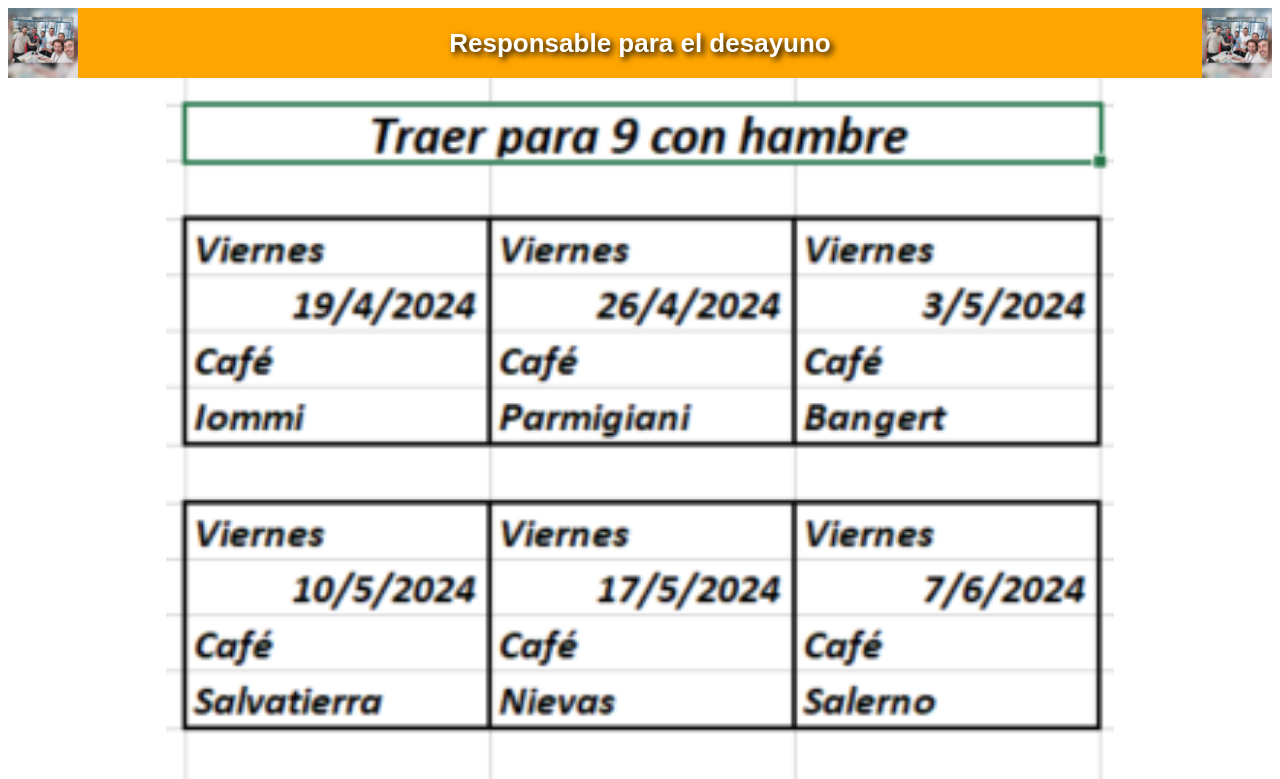
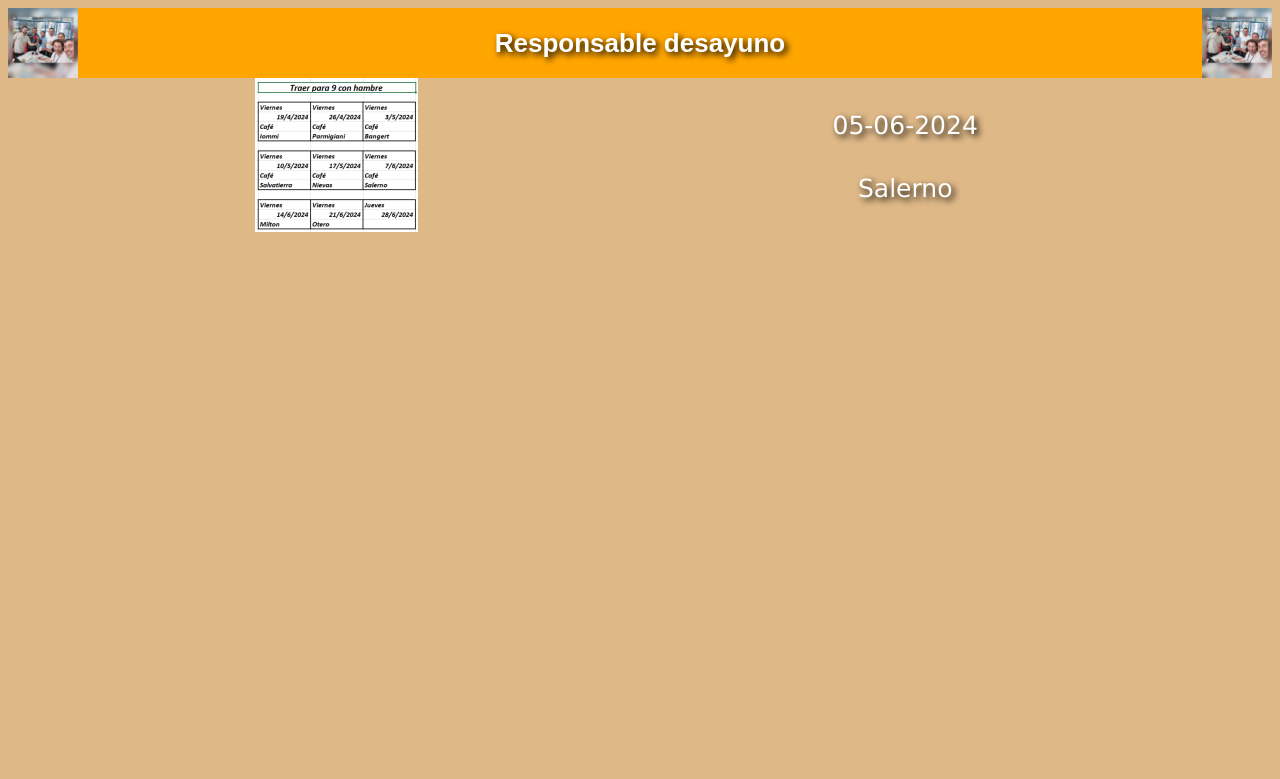
Before and after one commit to Lales38/Quini6, a plain HTML site: page index.html in a window 1280 px wide. Shown: the top 779 px of the page. Drawn offline with Linux system fonts and the light colour scheme; a web font is replaced by a local one.

Commit message:
Update index.html

```diff
--- a/index.html
+++ b/index.html
@@ -1,95 +1,46 @@
 <!DOCTYPE html>
 <html lang="en">
+  <head>
+    <link
+      rel="stylesheet"
+      href="https://fonts.googleapis.com/css?family=Sofia"
+    />
+    <link
+      rel="stylesheet"
+      href="https://fonts.googleapis.com/css?family=Audiowide"
+    />
 
-<head>
-
-    <link rel="stylesheet" href="https://fonts.googleapis.com/css?family=Sofia">
-    <link rel="stylesheet" href="https://fonts.googleapis.com/css?family=Audiowide">
-    <meta charset="UTF-8">
-    <meta name="viewport" content="width=device-width, initial-scale=1.0">
+    <meta charset="UTF-8" />
+    <meta name="viewport" content="width=device-width, initial-scale=1.0" />
+    <link rel="stylesheet" href="stilo.css" />
     <title>Document</title>
   </head>
-<style>
-    header {
-        display: flex;
-        background-color: orange;
-        /*animation-name: fantasma;
-        animation-duration: 4s;*/
-        align-items: center;
-        justify-content: space-between;
-    }
-
-    .img_inicio {
-        height: 70px;
-        margin-right: auto;
-    }
-    .img_fin {
-        height: 70px;
-        margin-left: auto;
-    }
-
-    .encabezado {
-
-        align-items: center;
-    }
-
-    div {
-        text-align: center;
-
-    }
-
-
-    h1 {
-        font-family: "Sofia", sans-serif;
-        font-size: 26px;
-        color: white;
-         text-shadow: 3px 3px 6px black;
-        /*animation-name: fantasma;
-        animation-duration: 4s;*/
-    }
-
-    .desayuno {
-        width: 75%;
-
-    }
-
-    /*@keyframes fantasma {
-        from {
-            background-color: transparent;
-        }
-
-        to {
-            background-color: orange;
-        }
-
-        from {
-            text-shadow: none;
-        }
-
-        to {
-            text-shadow: 3px 3px 6px black;
-        }*/
-    }
-</style>
 
   <body>
     <header>
       <div class="img_inicio">
-            <img class="img_inicio" src="photo.jpg" alt="">
+        <img class="img_inicio" src="photo.jpg" alt="" />
       </div>
       <div class="encabezado">
-            <h1>
-                Responsable para el desayuno
-            </h1>
-
+        <h1>Responsable desayuno</h1>
       </div>
       <div class="img_fin">
-            <img class="img_inicio" src="photo.jpg" alt="">
+        <img class="img_inicio" src="photo.jpg" alt="" />
       </div>
     </header>
+    <main class="cuadro">
       <div>
-        <img class="desayuno" src="./ListaDesayuno.png" alt="">
+        <img class="desayuno" src="./ListaDesayuno.png" alt="" />
       </div>
+      <div class="datos">
+        <div>
+          <p id="fecha"></p>
+        </div>
+        <div>
+          <p id="persona"></p>
+        </div>
+      </div>
+    </main>
+    <script src="personas.js"></script>
   </body>
-
 </html>
```
Lines whose indentation alone changed are shown as unchanged.
